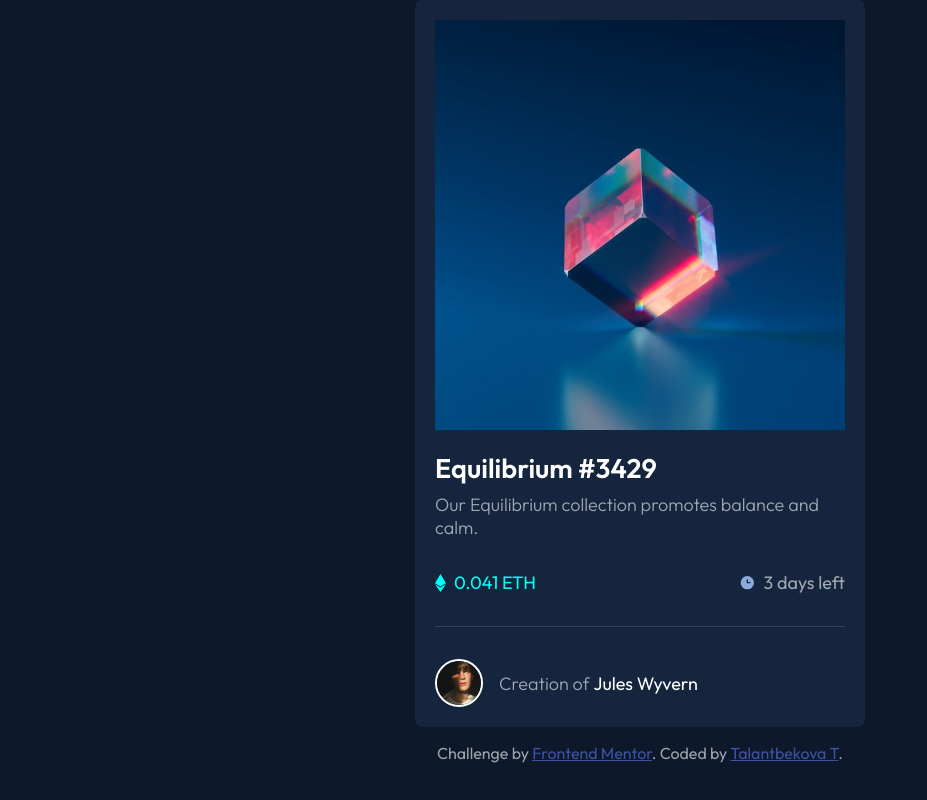
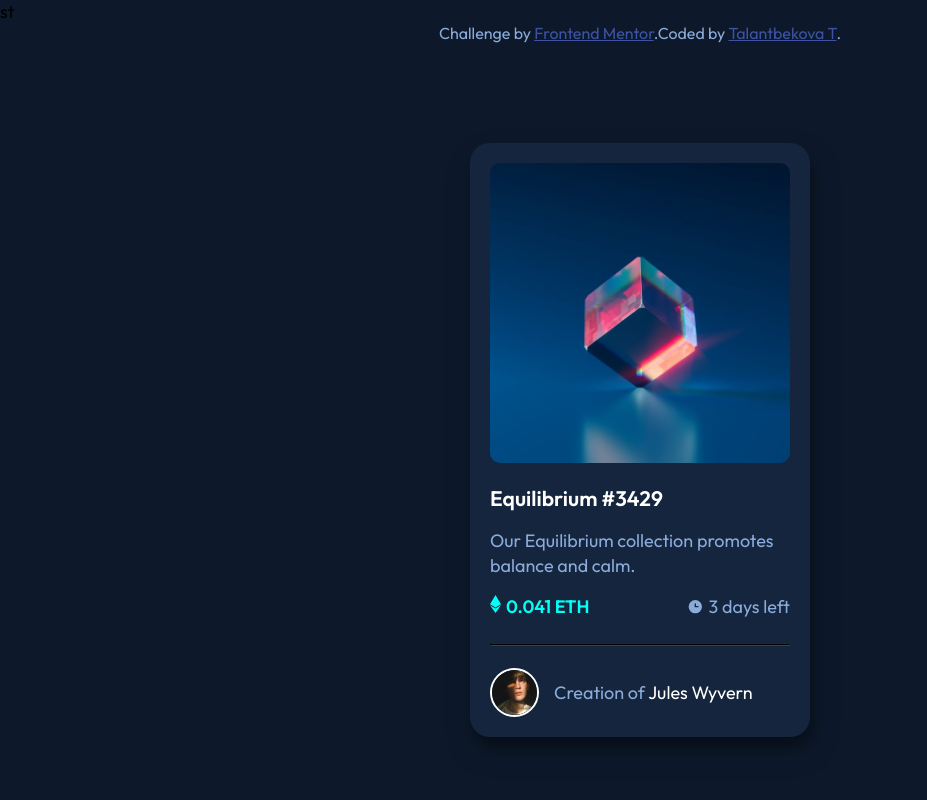
Before and after one commit to TattybubuT/M2-JS-task-6, a plain HTML site: page index.html in a window 1280 px wide. Shown: the whole page, without its empty margins (0-927 px from the left). Drawn offline with Linux system fonts and the light colour scheme.

Commit message:
finished!

```diff
--- a/index.html
+++ b/index.html
@@ -8,39 +8,17 @@
   <link rel="preconnect" href="https://fonts.googleapis.com" />
   <link rel="preconnect" href="https://fonts.gstatic.com" crossorigin />
   <link href="https://fonts.googleapis.com/css2?family=Outfit:wght@300;400;600&display=swap" rel="stylesheet" />
-  <link rel="stylesheet" href="style.css">
   <title>Frontend Mentor | NFT preview card component</title>
 </head>
-
+st
 <body>
-  <div class="container">
-    <article class="main-img">
-      <img src="./images/image-equilibrium.jpg" alt="1">
-    </article>
-
-    <article>
-      <h2>Equilibrium #3429</h2>
-      <p>Our Equilibrium collection promotes balance and calm.</p>
-      <ul>
-        <li><img src="./images/icon-ethereum.svg" alt=""> 0.041 ETH</li>
-        <li><img src="./images/icon-clock.svg" alt=""> 3 days left</li>
-      </ul>
-    </article>
-
-    <article class="avatar">
-      <img src="./images/image-avatar.png" alt="">
-      <p>Creation of <span>Jules Wyvern</span></p>
-    </article>
-  </div>
-
-  <div class="attribution">
-    Challenge by
-    <a href="https://www.frontendmentor.io?ref=challenge" target="_blank">Frontend Mentor</a>.
-    Coded by
-    <a href="https://github.com/TattybubuT">Talantbekova T</a>.
+  <div style="font-size: 16px;
+  text-align: center;
+  color: hsl(215, 51%, 70%);">Challenge by
+    <a style="color: hsl(228, 45%, 44%);" href="https://www.frontendmentor.io?ref=challenge" target="_blank">Frontend Mentor</a>.Coded by
+    <a style="color: hsl(228, 45%, 44%);" href="https://github.com/TattybubuT">Talantbekova T</a>.
   </div>
 
   <script src="script.js"></script>
 </body>
-
 </html>
--- a/script.js
+++ b/script.js
@@ -1,16 +1,136 @@
+
 document.body.style.margin = "0";
-document.body.style.padding = "0";
-document.body.style.backgroundColor = "#000000";
-document.body.style.boxSizing = "border-box";
-/* ### Primary */
-const softBlue = "hsl(215, 51%, 70%)";
-const cyan = "hsl(178, 100%, 50%)";
+document.body.style.backgroundColor = "hsl(217, 54%, 11%)";
+document.body.style.fontFamily = "Outfit, sans-serif";
+document.body.style.fontSize = "18px";
 
-/* ### Neutral */
-const mainBg = "hsl(217, 54%, 11%)";
-const cardBg = "hsl(216, 50%, 16%)";
-const line = "hsl(215, 32%, 27%)";
-const white = "hsl(0, 0%, 100%)";
-document.body.style.background = mainBg;
+// WRAPPER
+let wrapper = document.createElement("div");
+wrapper.id = "wrapper";
+wrapper.style.margin = "0 auto";
+wrapper.style.maxWidth = "1440px";
+wrapper.style.display = "flex";
+wrapper.style.justifyContent = "center";
+wrapper.style.marginTop = "100px";
 
-console.log(alert(`Пока что стили были применены через через CSS, в дальнейшем я все поменяю! Последние темы мне даются очень трудно, поэтому я не успела закончить:( Можете поставить любой бал!`));
+// CARD
+let card = document.createElement("div");
+card.className = "card";
+card.style.padding = "20px 20px";
+card.style.borderRadius = "20px";
+card.style.backgroundColor = "hsl(216, 50%, 16%)";
+card.style.boxShadow =
+  " 3px 14px 28px rgba(0,0,0,0.25), 3px 10px 10px rgba(0,0,0,0.22)";
+
+// IMG
+let cardImg = document.createElement("img");
+cardImg.className = "card-image";
+cardImg.src = "./images/image-equilibrium.jpg";
+cardImg.style.maxWidth = "300px";
+cardImg.style.borderRadius = "10px";
+cardImg.style.marginBottom = "17px";
+
+//MAIN-TITLE
+let title = document.createElement("h3");
+title.className = "card-title";
+title.innerText = "Equilibrium #3429";
+title.style.margin = "0";
+title.style.color = "hsl(0, 0%, 100%)";
+title.style.marginBottom = "17px";
+
+// SUBTITLE
+let subtitle = document.createElement("p");
+subtitle.className = "card-subtitle";
+subtitle.innerText = "Our Equilibrium collection promotes balance and calm.";
+subtitle.style.margin = "0";
+subtitle.style.maxWidth = "300px";
+subtitle.style.color = "hsl(215, 51%, 70%)";
+subtitle.style.fontSize = "300";
+subtitle.style.lineHeight = "25px";
+subtitle.style.marginBottom = "17px";
+
+//
+let items = document.createElement("div");
+items.style.display = "flex";
+items.style.justifyContent = "space-between";
+
+let value = document.createElement("div");
+value.className = "card-value";
+
+let pseudoItem = document.createElement("img");
+pseudoItem.className = "value-icon";
+pseudoItem.src = "./images/icon-ethereum.svg";
+pseudoItem.style.marginRight = "5px";
+
+let valueText = document.createElement("p");
+valueText.className = "value-text";
+valueText.innerText = "0.041 ETH";
+valueText.style.margin = "0";
+valueText.style.display = "inline-block";
+valueText.style.color = "hsl(178, 100%, 50%)";
+valueText.style.fontWeight = "bold";
+
+let timeItems = document.createElement("div");
+timeItems.className = "time";
+timeItems.style.display = "flex";
+timeItems.style.alignItems = "center";
+timeItems.style.marginBottom = "17px";
+
+let timeImage = document.createElement("img");
+timeImage.className = "time-img";
+timeImage.src = "./images/icon-clock.svg";
+timeImage.style.marginRight = "5px";
+
+let timeItem = document.createElement("time");
+timeItem.className = "time-item";
+timeItem.innerText = "3 days left";
+timeItem.style.color = "hsl(215, 51%, 70%)";
+
+let line = document.createElement("hr");
+line.style.borderColor = "hsl(215, 32%, 27%";
+
+let user = document.createElement("div");
+user.className = "user";
+user.style.marginTop = "22px";
+user.style.display = "flex";
+user.style.alignItems = "center";
+
+let userImg = document.createElement("img");
+userImg.className = "avatar";
+userImg.src = "./images/image-avatar.png";
+userImg.style.maxWidth = "45px";
+userImg.style.marginRight = "15px";
+userImg.style.border = "2px solid white";
+userImg.style.borderRadius = "50%";
+
+let userText = document.createElement("span");
+userText.className = "user-txt";
+userText.innerText = "Creation of";
+userText.style.color = "hsl(215, 51%, 70%)";
+userText.style.textAlign = "center";
+
+let userName = document.createElement("span");
+userName.className = "userName";
+userName.innerText = " Jules Wyvern";
+userName.style.color = "white";
+
+document.body.appendChild(wrapper);
+wrapper.appendChild(card);
+card.appendChild(cardImg);
+card.appendChild(title);
+card.appendChild(subtitle);
+card.appendChild(items);
+items.appendChild(value);
+value.appendChild(pseudoItem);
+value.appendChild(valueText);
+items.appendChild(timeItems);
+timeItems.appendChild(timeImage);
+timeItems.appendChild(timeItem);
+card.appendChild(line);
+card.appendChild(user);
+user.appendChild(userImg);
+user.appendChild(userText);
+userText.appendChild(userName);
+
+console.log(card);
+alert("Я оцениваю свою работу на 100 баллов");
--- a/style.css
+++ /dev/null
@@ -1,131 +0,0 @@
-@import url('https://fonts.googleapis.com/css2?family=Mulish:wght@700&family=Outfit:wght@300;400;600&display=swap');
-
-* {
-    margin: 0;
-    padding: 0;
-    box-sizing: border-box;
-}
-
-:root {
-    /* ### Primary */
-    --soft-blue: hsl(215, 51%, 70%);
-    --cyan: hsl(178, 100%, 50%);
-
-    /* ### Neutral */
-    --main-bg: hsl(217, 54%, 11%);
-    --card-bg: hsl(216, 50%, 16%);
-    --line: hsl(215, 32%, 27%);
-    --white: hsl(0, 0%, 100%);
-}
-
-img {
-    max-width: 100%;
-}
-
-ul {
-    list-style-type: none;
-}
-
-p {
-    font-weight: 300;
-}
-
-body {
-    /* font-family: 'Mulish', sans-serif; */
-    font-family: 'Outfit', sans-serif;
-    font-size: 18px;
-    background-color: var(--main-bg);
-    color: hsl(0, 0%, 100%, 60%);
-    padding: 1.25rem;
-}
-
-.container {
-    padding: 1.25rem;
-    background-color: var(--card-bg);
-    border-radius: 0.5rem;
-    margin-bottom: 1rem;
-}
-
-.container .main-img img:hover {
-    background-color: var(--cyan);
-    cursor: pointer;
-}
-
-.container h2 {
-    color: var(--white);
-    margin: 1rem 0.5rem 0.5rem 0;
-}
-
-.container h2:hover {
-    color: var(--cyan);
-    cursor: pointer;
-}
-
-.container ul {
-    display: flex;
-    align-items: center;
-    justify-content: space-between;
-    padding: 2rem 0;
-    border-bottom: 1px solid var(--line);
-}
-
-.container ul li {
-    display: flex;
-    align-items: center;
-}
-
-.container ul li img {
-    margin-right: 0.5rem;
-}
-
-.container ul li:first-child{
-    color: var(--cyan);
-}
-/* ----------- */
-.container .avatar {
-    display: flex;
-    align-items: center;
-    justify-content: start;
-    padding-top: 2rem;
-}
-
-.container .avatar img {
-    width: 3rem;
-    border: 2px solid var(--white);
-    border-radius: 50%;
-    margin-right: 1rem;
-}
-
-.container .avatar p span {
-    color: var(--white);
-    font-weight: 400;
-}
-
-.container .avatar p span:hover {
-    color: var(--cyan);
-    cursor: pointer;
-}
-
-.attribution {
-    font-size: 16px;
-    text-align: center;
-}
-
-.attribution a {
-    color: hsl(228, 45%, 44%);
-}
-
-@media (min-width: 500px) {
-    .container {
-        width: 450px;
-        margin: 0 auto 1rem;
-    }
-}
-
-/* body {
-    display: flex;
-    align-items: center;
-    justify-content: center;
-    flex-direction: column;
-    height: 100vh;
-} */
```
